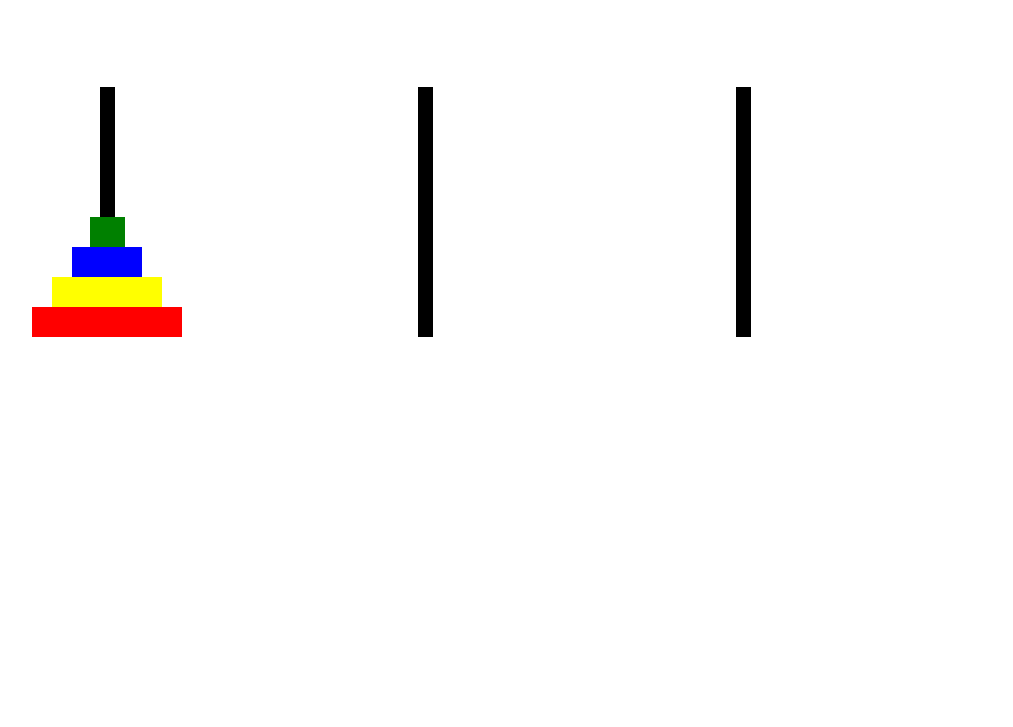
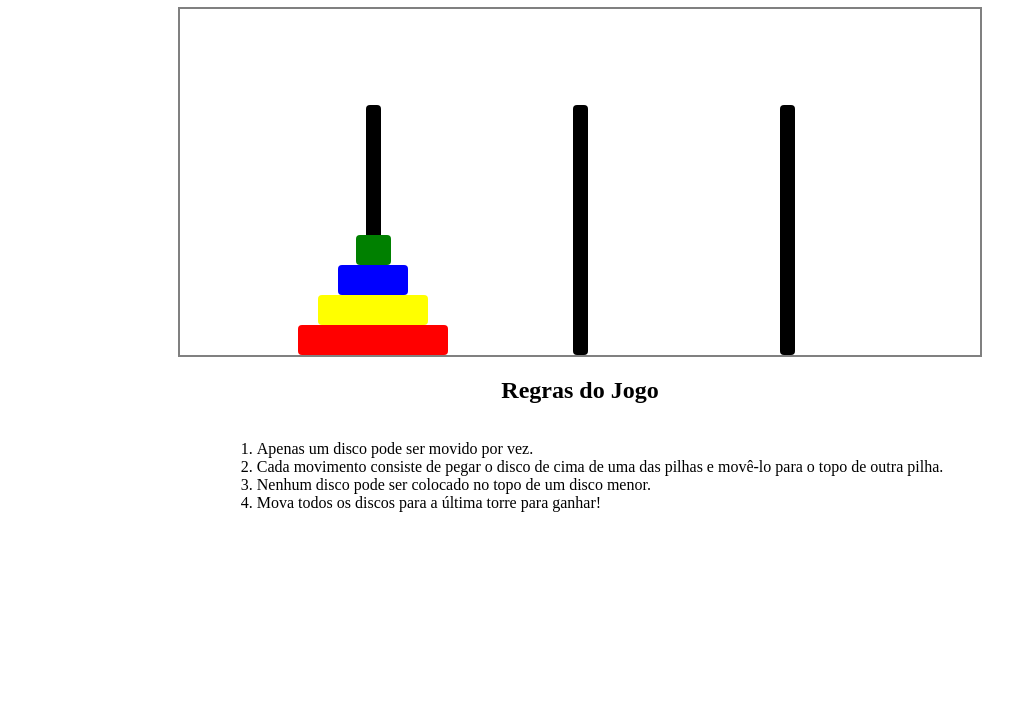
Before and after one commit to Kenzie-Academy-Brasil-Developers/entrega-torre-de-hanoi-sprint-5-fanybugada, a plain HTML site: page index.html in a window 1280 px wide. Shown: the part 73-800 px from the top of the page, without its empty margins (60-1073 px from the left). Drawn offline with Linux system fonts and the light colour scheme.

Commit message:
Style correction

```diff
--- a/index.html
+++ b/index.html
@@ -10,7 +10,21 @@
 </head>
 
 <body>
-    <section id="container"></section>
+    <h1>Torre de Hanoi</h1>
+    <div id="largeContainer">
+        <section id="container"></section>
+    </div>
+
+    <section id="rules">
+        <h2>Regras do Jogo</h2>
+        <ol>
+            <li>Apenas um disco pode ser movido por vez.</li>
+            <li>Cada movimento consiste de pegar o disco de cima de uma das pilhas e movê-lo para o topo de outra pilha.</li>
+            <li>Nenhum disco pode ser colocado no topo de um disco menor.</li>
+            <li>Mova todos os discos para a última torre para ganhar!</li>
+        </ol>
+
+    </section>
 
     <div class="winner">
         <h1>Parabéns! Você venceu!!</h1>
--- a/script.js
+++ b/script.js
@@ -50,6 +50,8 @@ let selectedDisc = null;
 function catchDisc(evt) {
 
     if (clickStage === false) {
+        console.log(firstSelectedTower)
+        console.log(secondSelectedTower)
         if (evt.target.childElementCount > 0 || evt.target.className === "discs") {
             if (evt.target.className === "discs") {
                 firstSelectedTower = evt.target.parentElement;
@@ -57,6 +59,8 @@ function catchDisc(evt) {
                 selectedDisc.className = "discs_teste";
             } else {
                 firstSelectedTower = evt.target;
+                selectedDisc = firstSelectedTower.lastChild;
+                selectedDisc.className = "discs_teste";
             }
             clickStage = true;
         }
--- a/style.css
+++ b/style.css
@@ -7,8 +7,17 @@ html {
     text-decoration: none;
 }
 
+h1{
+    text-align: center;
+}
 
-@media (min-width: 760px) {
+#rules {
+    display: flex;
+    flex-direction: column;
+    align-items: center;
+    justify-content: center;
+}
+
 div.towers {
     display: flex;
     flex-direction: column-reverse;
@@ -20,38 +29,46 @@ html {
     margin-right: 12%;
     margin-left: 12%;
     float: left;
+    border-radius: 4px;
+    border: 2px;
+}
+
+.towers:hover {
+    background-color: #949494;
 }
 
 #disc1 {
     background: red;
-        width: 150px;
-        height: 30px;
+    width: 100px;
+    height: 25px;
 }
 
 #disc2 {
     background: yellow;
-        width: 110px;
-        height: 30px;
+    width: 80px;
+    height: 25px;
 }
 
 #disc3 {
     background: blue;
-        width: 70px;
-        height: 30px;
+    width: 50px;
+    height: 25px;
 }
 
 #disc4 {
     background: green;
-        width: 35px;
-        height: 30px;
+    width: 30px;
+    height: 25px;
 }
 
 .discs_teste {
-        border: 2px rgb(26, 2, 2) solid;
+    border: 4px rgb(48, 46, 46) solid;
+    border-radius: 5px;
 }
 
 .discs {
     border: 2px transparent;
+    border-radius: 4px;
 }
 
 .winner {
@@ -88,4 +105,64 @@ html {
     cursor: pointer;
 }
 
+#container {
+    display: flex;
+    width: 800px;
+    justify-content: center;
+    align-items: center;
+    border: 2px solid gray;
 }
+
+#largeContainer {
+    display: flex;
+    justify-content: center;
+    align-items: center;
+}
+
+@media (min-width: 760px) {
+    #disc1 {
+        background: red;
+        width: 150px;
+        height: 30px;
+    }
+
+    #disc2 {
+        background: yellow;
+        width: 110px;
+        height: 30px;
+    }
+
+    #disc3 {
+        background: blue;
+        width: 70px;
+        height: 30px;
+    }
+
+    #disc4 {
+        background: green;
+        width: 35px;
+        height: 30px;
+    }
+
+    .towers {
+        cursor: pointer;
+    }
+
+    .discs {
+        cursor: pointer;
+    }
+
+    #container {
+        display: flex;
+        width: 800px;
+        justify-content: center;
+        align-items: center;
+        border: 2px solid gray;
+    }
+
+    #largeContainer {
+        display: flex;
+        justify-content: center;
+        align-items: center;
+    }
+}
```
Lines whose indentation alone changed are shown as unchanged.
